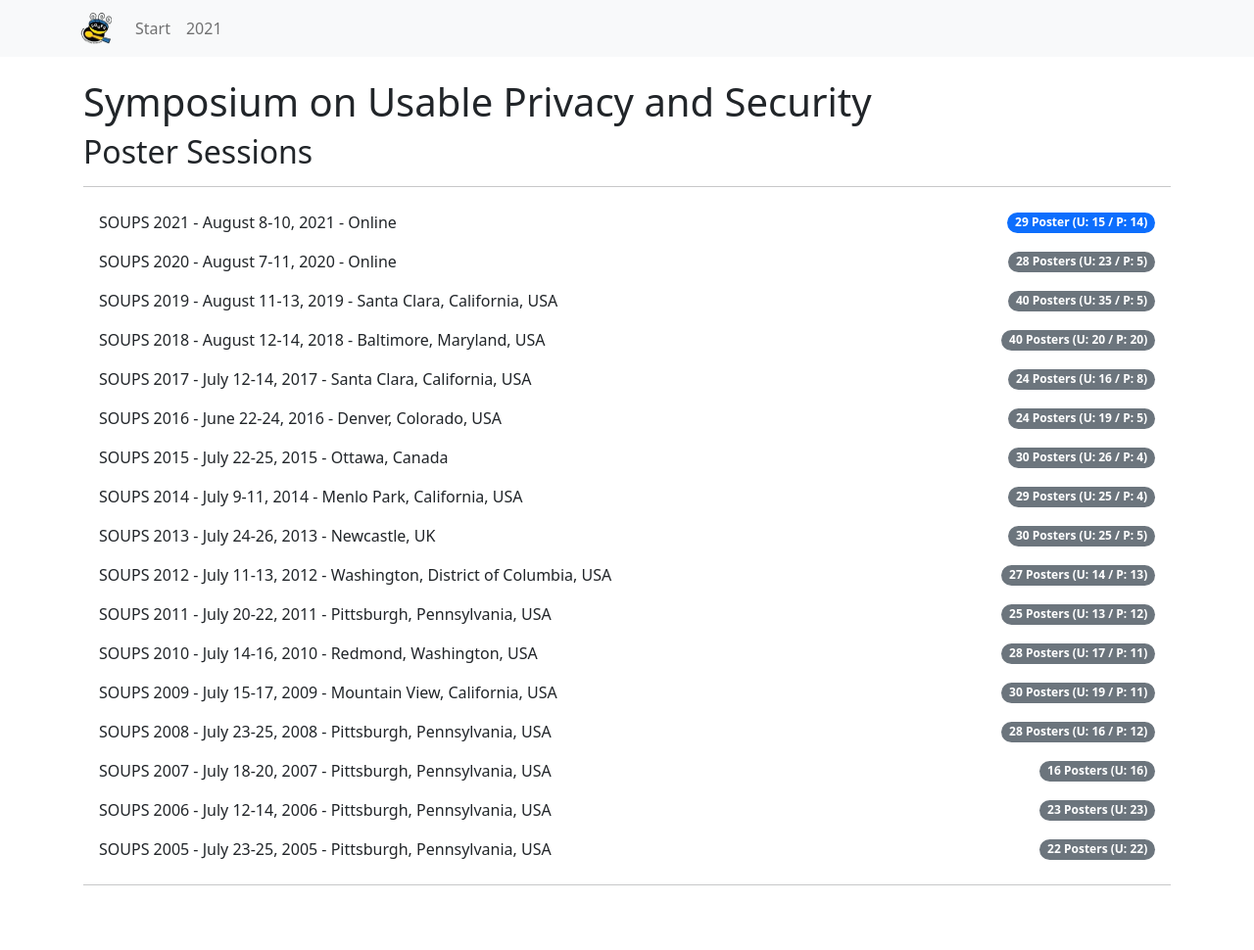
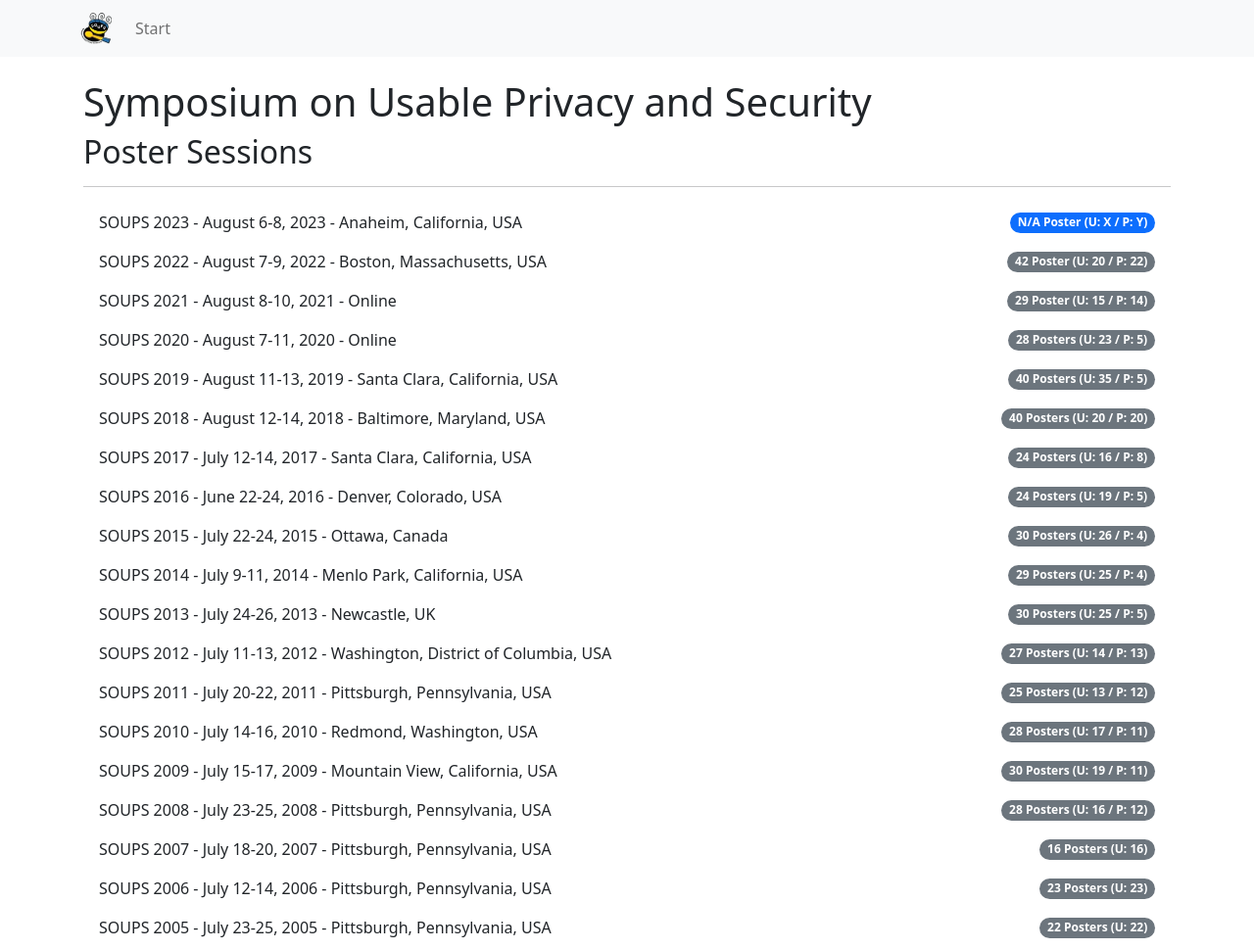
Before and after one commit to soups-posters/soups-posters.github.io, a plain HTML site: page index.html in a window 1280 px wide. Shown: the top 970 px of the page at 98% size. Drawn offline with Linux system fonts and the light colour scheme.

Commit message:
Added 2023, 2022, and 2021 sessions

```diff
--- a/index.html
+++ b/index.html
@@ -40,7 +40,6 @@
                 <div class="collapse navbar-collapse" id="navbarsExampleDefault">
                     <ul class="navbar-nav me-auto smooth-scroll">
                         <li class="nav-item active"><a class="nav-link" href="index.html">Start <span class="sr-only">(current)</span></a></li>
-                        <li class="nav-item"><a class="nav-link" href="2021/index.html">2021</a></li>
                     </ul>
                 </div>
             </div><!-- end container -->
@@ -52,13 +51,15 @@
                     <h2>Poster Sessions</h2>
                     <hr>
                     <div class="list-group list-group-numbered">
-                        <a href="2021/index.html" class="list-group-item d-flex justify-content-between align-items-center">SOUPS 2021 - August 8-10, 2021 - Online<span class="badge bg-primary rounded-pill">29 Poster (U: 15 / P: 14)</span></a>
+                        <a href="#" class="list-group-item d-flex justify-content-between align-items-center">SOUPS 2023 - August 6-8, 2023 - Anaheim, California, USA<span class="badge bg-primary rounded-pill">N/A Poster (U: X / P: Y)</span></a>
+                        <a href="https://www.usenix.org/conference/soups2022/poster-session-and-reception" class="list-group-item d-flex justify-content-between align-items-center">SOUPS 2022 - August 7-9, 2022 - Boston, Massachusetts, USA<span class="badge bg-secondary rounded-pill">42 Poster (U: 20 / P: 22)</span></a>
+                        <a href="https://www.usenix.org/conference/soups2021/poster-session" class="list-group-item d-flex justify-content-between align-items-center">SOUPS 2021 - August 8-10, 2021 - Online<span class="badge bg-secondary rounded-pill">29 Poster (U: 15 / P: 14)</span></a>
                         <a href="https://www.usenix.org/conference/soups2020/poster-session" class="list-group-item d-flex justify-content-between align-items-center">SOUPS 2020 - August 7-11, 2020 - Online<span class="badge bg-secondary rounded-pill">28 Posters (U: 23 / P: 5)</span></a>
                         <a href="https://www.usenix.org/conference/soups2019/poster-session" class="list-group-item d-flex justify-content-between align-items-center">SOUPS 2019 - August 11-13, 2019 - Santa Clara, California, USA<span class="badge bg-secondary rounded-pill">40 Posters (U: 35 / P: 5)</span></a>
                         <a href="https://www.usenix.org/conference/soups2018/poster-session" class="list-group-item d-flex justify-content-between align-items-center">SOUPS 2018 - August 12-14, 2018 - Baltimore, Maryland, USA<span class="badge bg-secondary rounded-pill">40 Posters (U: 20 / P: 20)</span></a>
                         <a href="https://www.usenix.org/conference/soups2017/poster-session" class="list-group-item d-flex justify-content-between align-items-center">SOUPS 2017 - July 12-14, 2017 - Santa Clara, California, USA<span class="badge bg-secondary rounded-pill">24 Posters (U: 16 / P: 8)</span></a>
                         <a href="https://www.usenix.org/conference/soups2016/poster-session" class="list-group-item d-flex justify-content-between align-items-center">SOUPS 2016 - June 22-24, 2016 - Denver, Colorado, USA<span class="badge bg-secondary rounded-pill">24 Posters (U: 19 / P: 5)</span></a>
-                        <a href="https://cups.cs.cmu.edu/soups/2015/program.php" class="list-group-item d-flex justify-content-between align-items-center">SOUPS 2015 - July 22-25, 2015 - Ottawa, Canada<span class="badge bg-secondary rounded-pill">30 Posters (U: 26 / P: 4)</span></a>
+                        <a href="https://cups.cs.cmu.edu/soups/2015/program.php" class="list-group-item d-flex justify-content-between align-items-center">SOUPS 2015 - July 22-24, 2015 - Ottawa, Canada<span class="badge bg-secondary rounded-pill">30 Posters (U: 26 / P: 4)</span></a>
                         <a href="https://cups.cs.cmu.edu/soups/2014/program.html#posters" class="list-group-item d-flex justify-content-between align-items-center">SOUPS 2014 - July 9-11, 2014 - Menlo Park, California, USA<span class="badge bg-secondary rounded-pill">29 Posters (U: 25 / P: 4)</span></a>
                         <a href="https://cups.cs.cmu.edu/soups/2013/program.html#posters" class="list-group-item d-flex justify-content-between align-items-center">SOUPS 2013 - July 24-26, 2013 - Newcastle, UK<span class="badge bg-secondary rounded-pill">30 Posters (U: 25 / P: 5)</span></a>
                         <a href="https://cups.cs.cmu.edu/soups/2012/program.html#posters" class="list-group-item d-flex justify-content-between align-items-center">SOUPS 2012 - July 11-13, 2012 - Washington, District of Columbia, USA<span class="badge bg-secondary rounded-pill">27 Posters (U: 14 / P: 13)</span></a>
```
